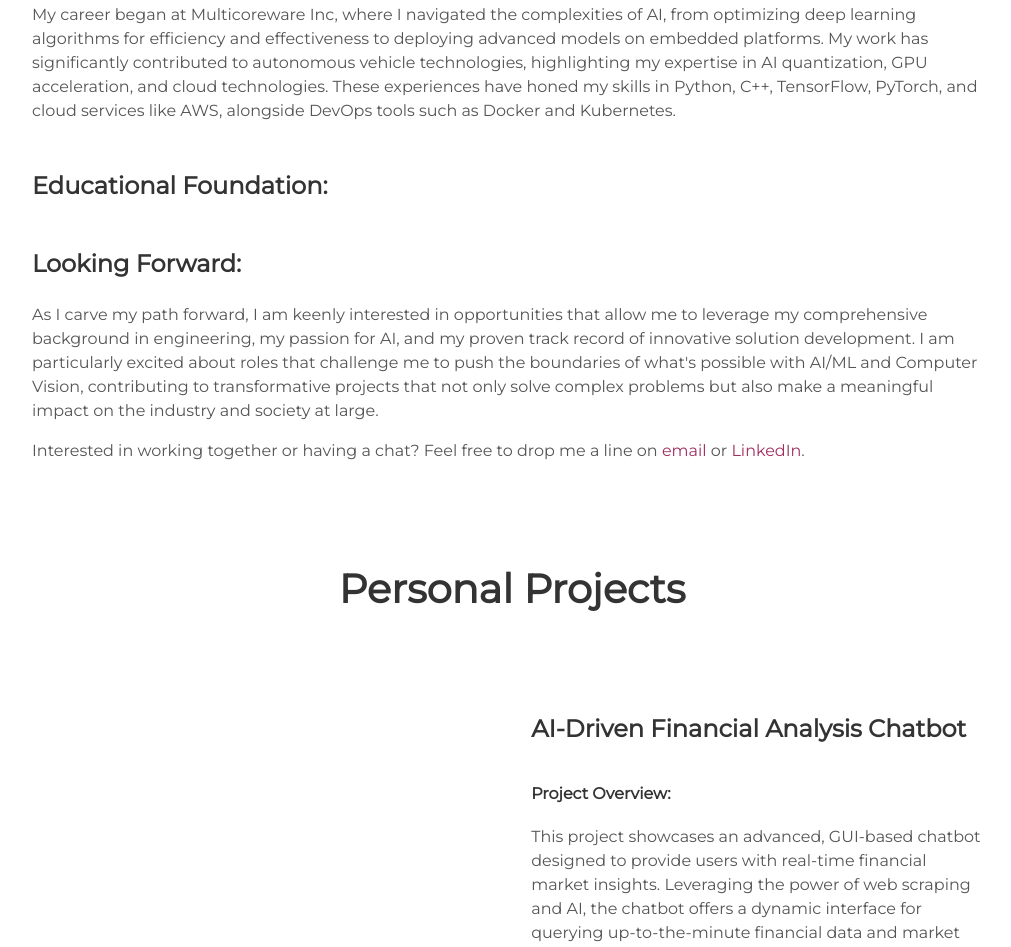
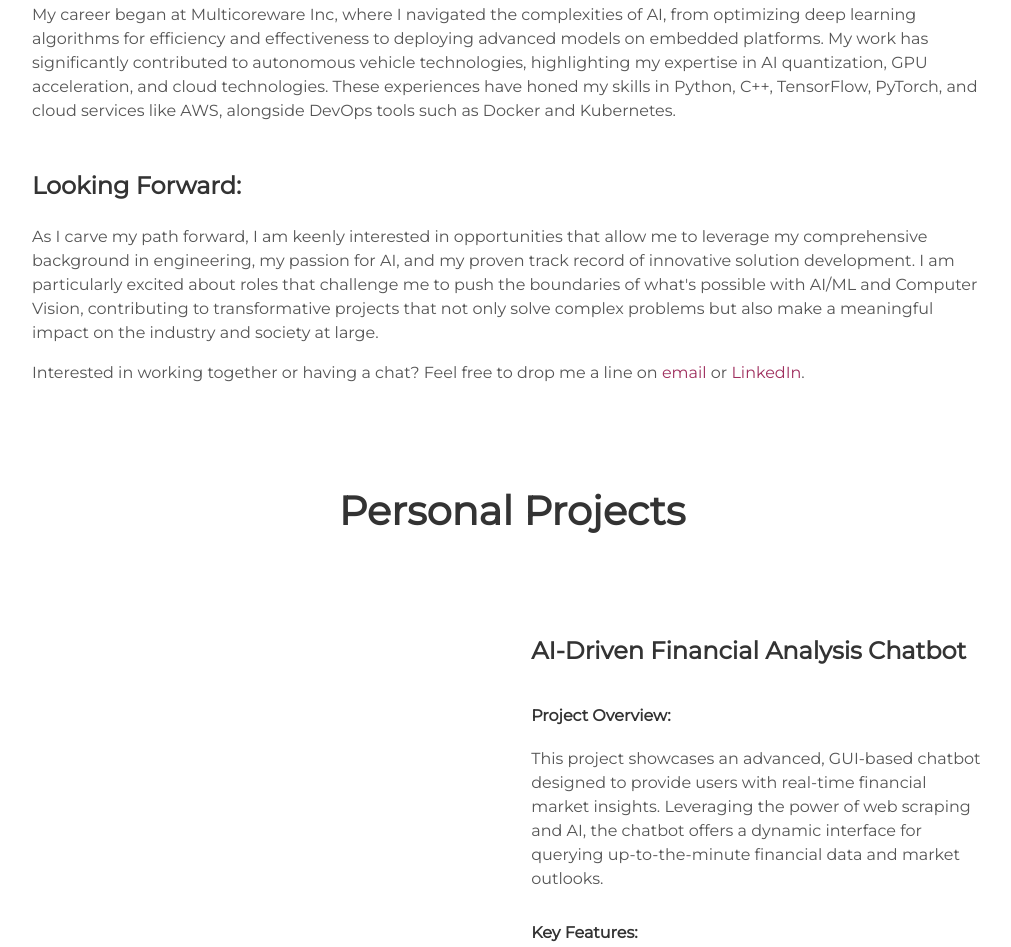
Before and after one commit to AbinilaSiva/AbinilaSiva.github.io, a plain HTML site: page index.html in a window 1280 px wide. Shown: the part 1155-2102 px from the top of the page, without its empty margins (128-1139 px from the left). Drawn offline with nearby package versions, Linux system fonts and the light colour scheme; a script that the page names is missing.

Commit message:
Update index.html

```diff
--- a/index.html
+++ b/index.html
@@ -80,9 +80,6 @@
         <p>
           My career began at Multicoreware Inc, where I navigated the complexities of AI, from optimizing deep learning algorithms for efficiency and effectiveness to deploying advanced models on embedded platforms. My work has significantly contributed to autonomous vehicle technologies, highlighting my expertise in AI quantization, GPU acceleration, and cloud technologies. These experiences have honed my skills in Python, C++, TensorFlow, PyTorch, and cloud services like AWS, alongside DevOps tools such as Docker and Kubernetes.
         </p>
-        <h3>
-          Educational Foundation:
-        </h3>
         <h3>
           Looking Forward:
         </h3>
```
